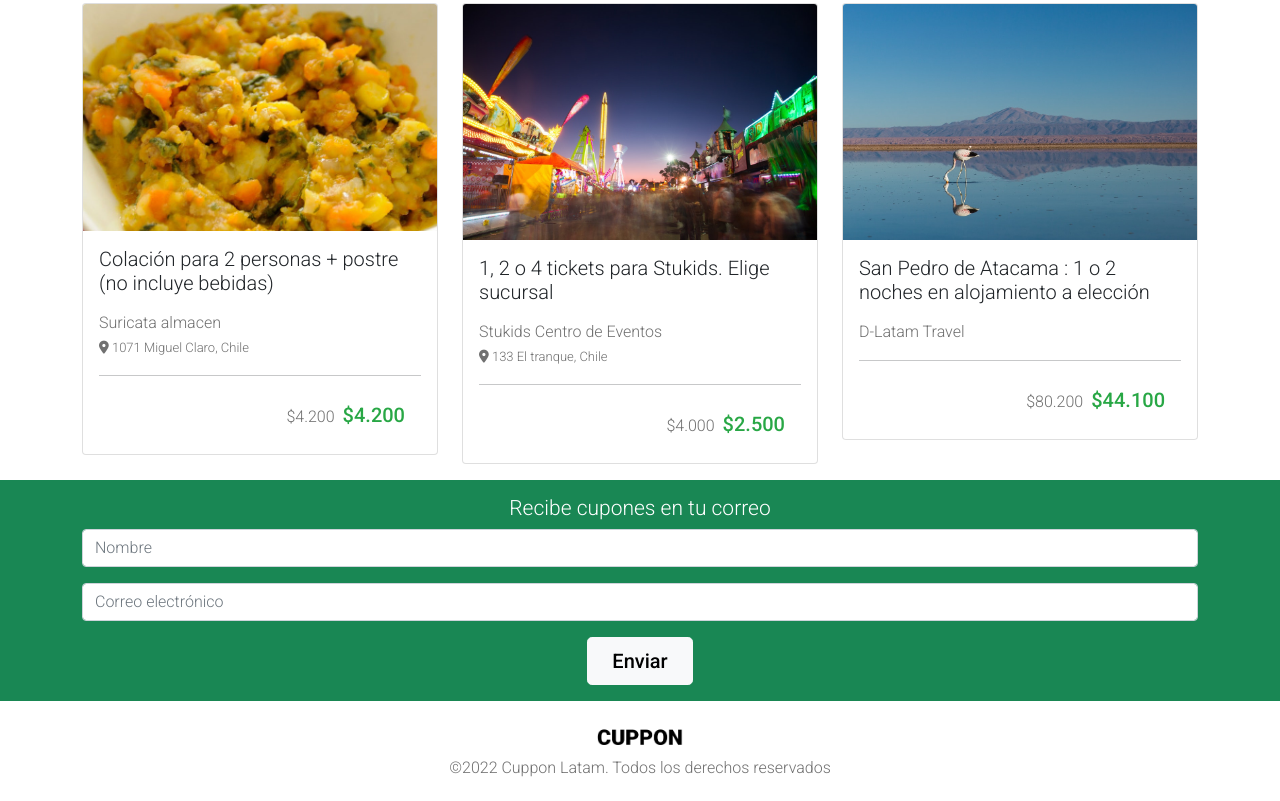
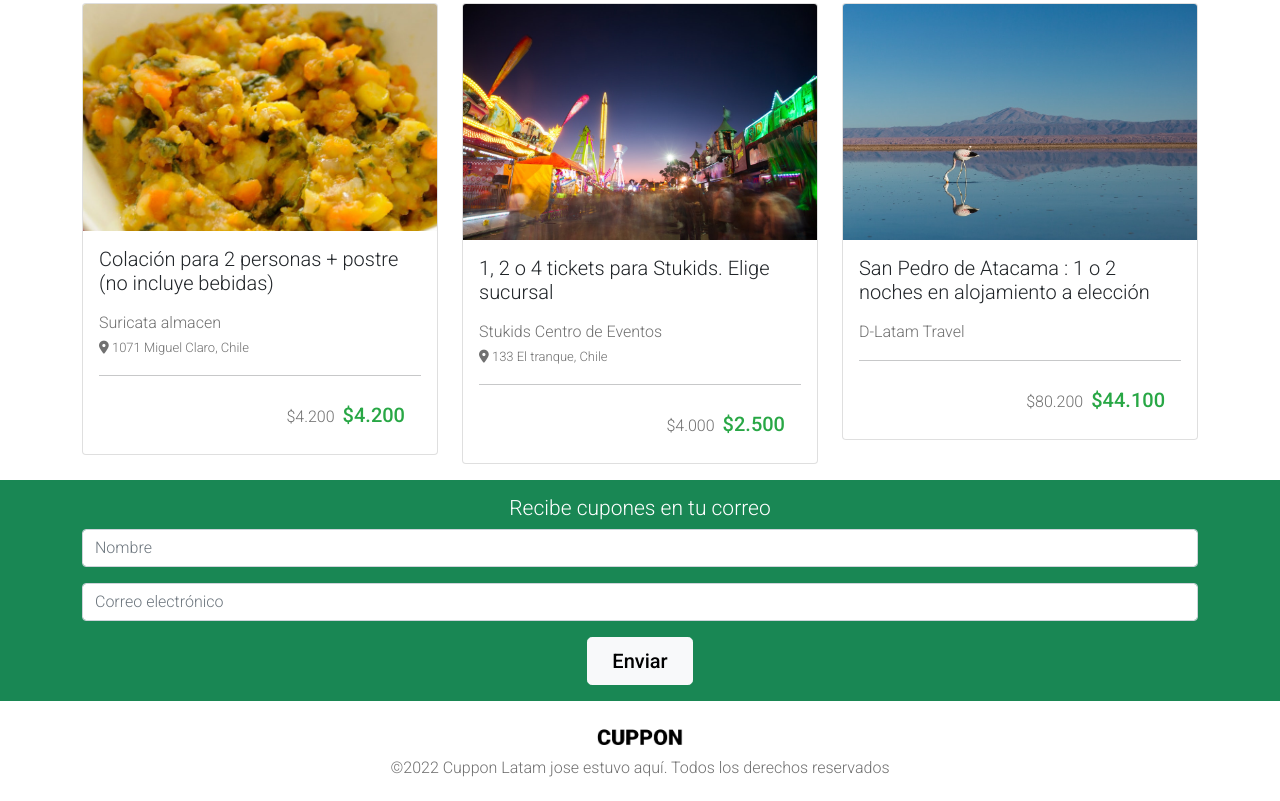
Before and after one commit to Owll21/CUPPON, a plain HTML site: page index.html in a window 1280 px wide. Shown: the part 578-1379 px from the top of the page. Drawn offline with nearby package versions, Linux system fonts and the light colour scheme.

Commit message:
Modifique el footer

```diff
--- a/index.html
+++ b/index.html
@@ -206,7 +206,7 @@
 
     <footer class="text-center my-4">
         <img src="./assets/img/logo-black.png" alt="Cuppon" class="tamano-logo mb-2">
-        <h5 class="footer-form mx-3">©2022 Cuppon Latam. Todos los derechos reservados</h5>
+        <h5 class="footer-form mx-3">©2022 Cuppon Latam jose estuvo aquí. Todos los derechos reservados</h5>
     </footer>
 
     <!-- Bootstrap -->
```
